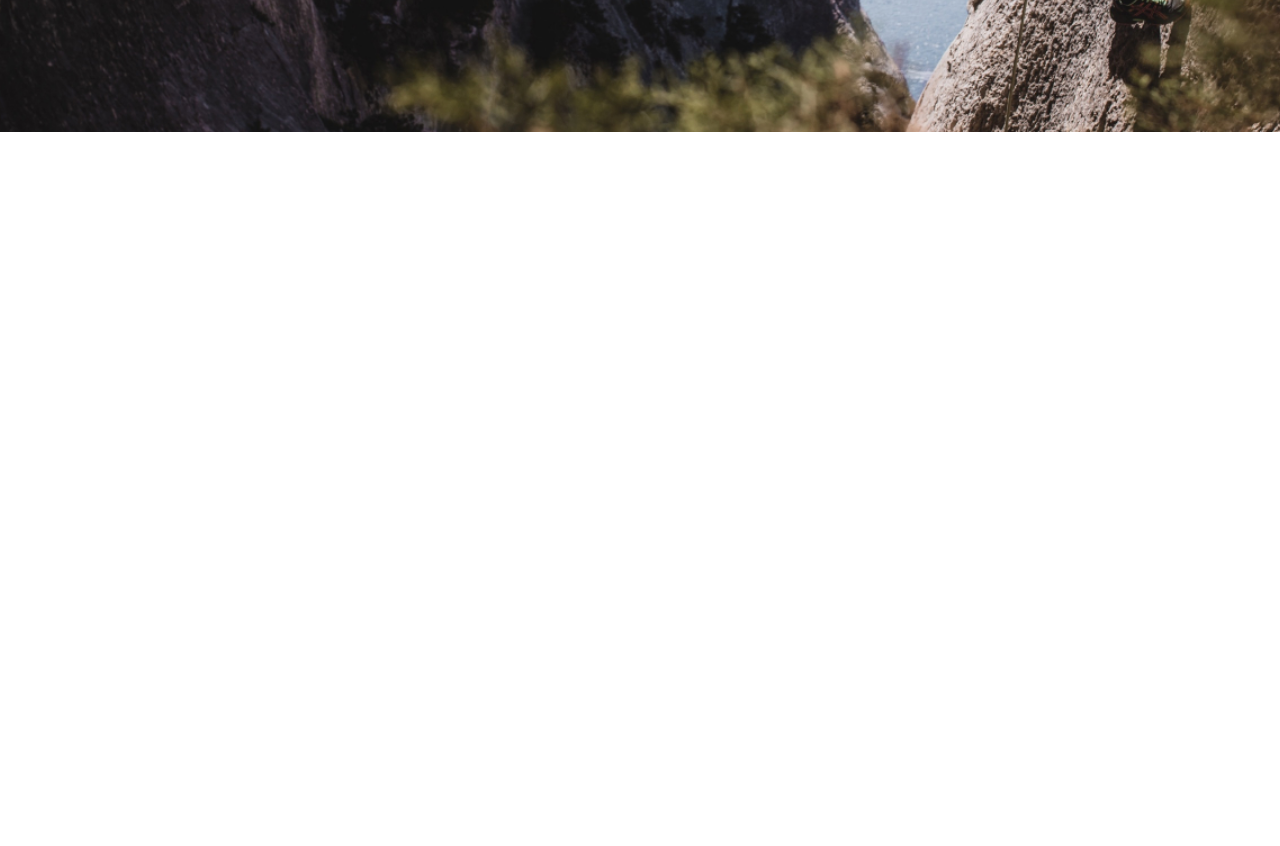
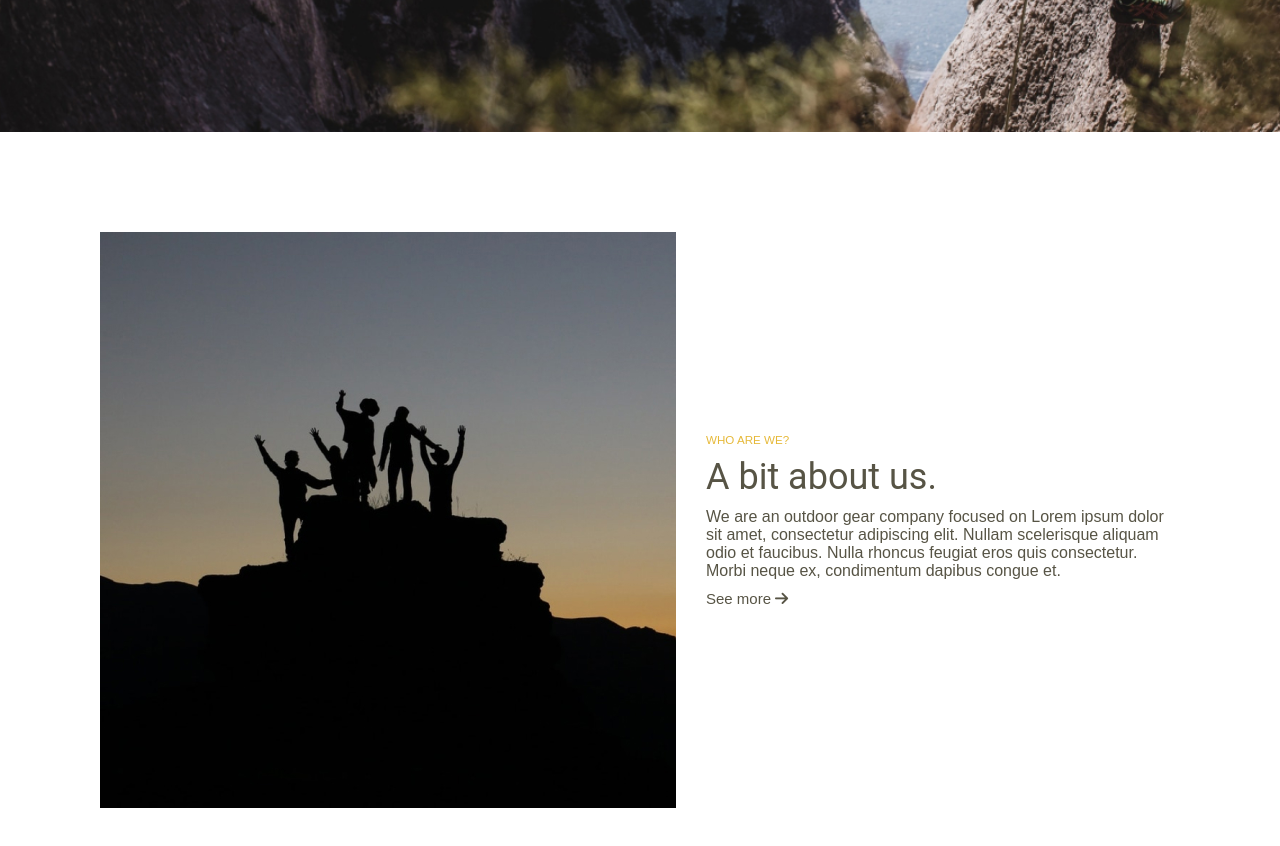
Before and after one commit to k-eliz/outdoor-vue, a Vue app: page / in a window 1280 px wide. Shown: the part 660-1506 px from the top of the page. Before the commit the page ends 800 px from the top, so only its background shows below. Built offline with nearby package versions, Linux system fonts and the light colour scheme.

Commit message:
added AboutUsSection

```diff
--- a/src/App.vue
+++ b/src/App.vue
@@ -1,14 +1,17 @@
 <template>
   <main-header></main-header>
   <intro-section></intro-section>
+  <about-us-section></about-us-section>
 </template>
 <script>
 import MainHeader from "./components/MainHeader.vue";
 import IntroSection from "./components/IntroSection.vue";
+import AboutUsSection from "./components/AboutUsSection.vue";
 export default {
   components: {
     MainHeader,
     IntroSection,
+    AboutUsSection,
   },
 };
 </script>
--- /dev/null
+++ b/src/components/AboutUsSection.vue
@@ -0,0 +1,35 @@
+<template>
+  <div class="about-us-section">
+    <img src="../assets/about-us.jpg" alt="about us" />
+    <section-header
+      subtitle="Who are we?"
+      title="A bit about us."
+      text="We are an outdoor gear company focused on Lorem ipsum dolor sit
+                amet, consectetur adipiscing elit. Nullam scelerisque aliquam
+                odio et faucibus. Nulla rhoncus feugiat eros quis consectetur.
+                Morbi neque ex, condimentum dapibus congue et."
+      link="#"
+    ></section-header>
+  </div>
+</template>
+
+<script>
+import SectionHeader from "./SectionHeader.vue";
+export default {
+  components: {
+    SectionHeader,
+  },
+  data() {
+    return {};
+  },
+};
+</script>
+
+<style scoped>
+.about-us-section {
+  display: flex;
+  flex-direction: row;
+  gap: 30px;
+  padding: 100px;
+}
+</style>
--- /dev/null
+++ b/src/components/SectionHeader.vue
@@ -0,0 +1,68 @@
+<template>
+  <div class="section-header">
+    <h5 class="subtitle">{{ subtitle }}</h5>
+    <h1 class="title">{{ title }}</h1>
+    <p class="text">{{ text }}</p>
+    <a class="link" v-if="link" :href="link"
+      ><span>See more</span> <i class="fa-solid fa-arrow-right"></i>
+    </a>
+  </div>
+</template>
+
+<script>
+export default {
+  props: {
+    subtitle: {
+      type: String,
+      required: true,
+    },
+    title: {
+      type: String,
+      required: true,
+    },
+    text: {
+      type: String,
+      required: true,
+    },
+    link: {
+      type: String,
+      required: false,
+    },
+  },
+};
+</script>
+
+<style scoped>
+.section-header {
+  flex-shrink: 1;
+  display: flex;
+  flex-direction: column;
+  justify-content: center;
+  gap: 10px;
+}
+
+.subtitle {
+  text-transform: uppercase;
+  color: #e6b939;
+  font-weight: normal;
+}
+.title {
+  font-size: 36px;
+  color: #575445;
+  font-family: "Roboto";
+  font-weight: normal;
+}
+
+.text {
+  font-size: 16px;
+  color: #575445;
+}
+
+.link {
+  font-size: 15px;
+  color: #575445;
+  display: flex;
+  gap: 4px;
+  align-items: center;
+}
+</style>
```
Also changed, not shown: src/components/OurPromiseSection.vue (added, +9 -0 lines), src/assets/about-us.jpg (added).
